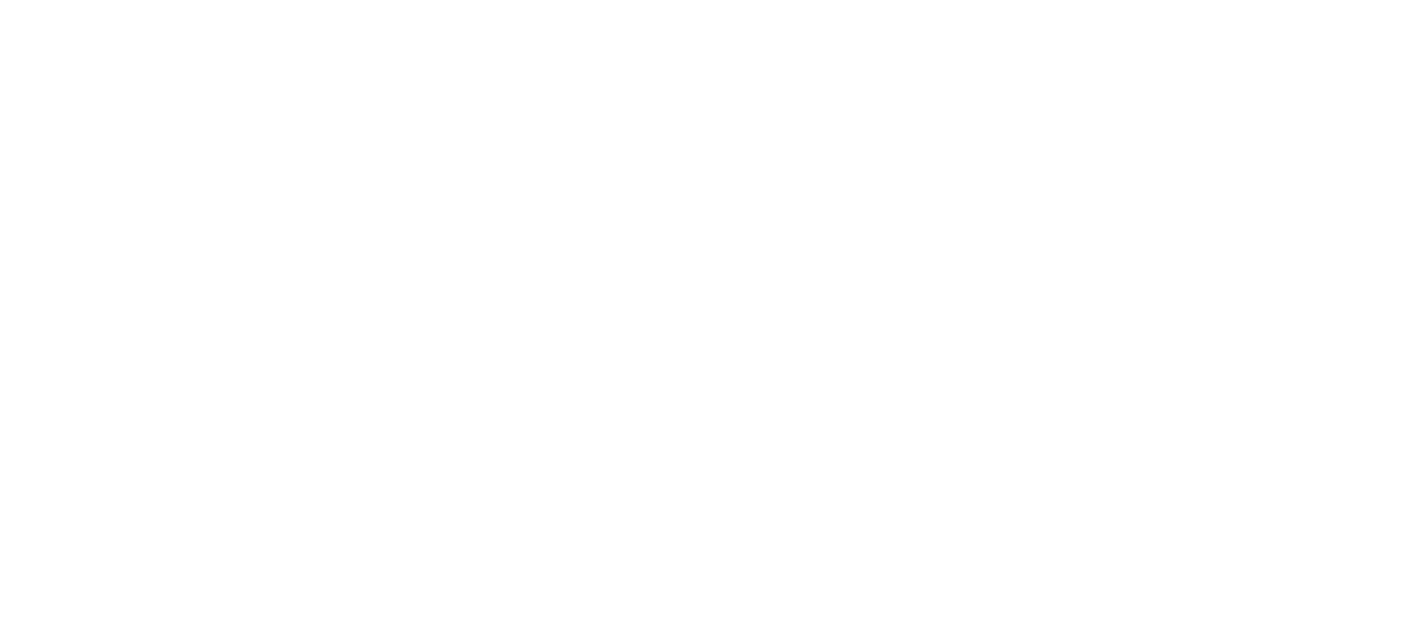
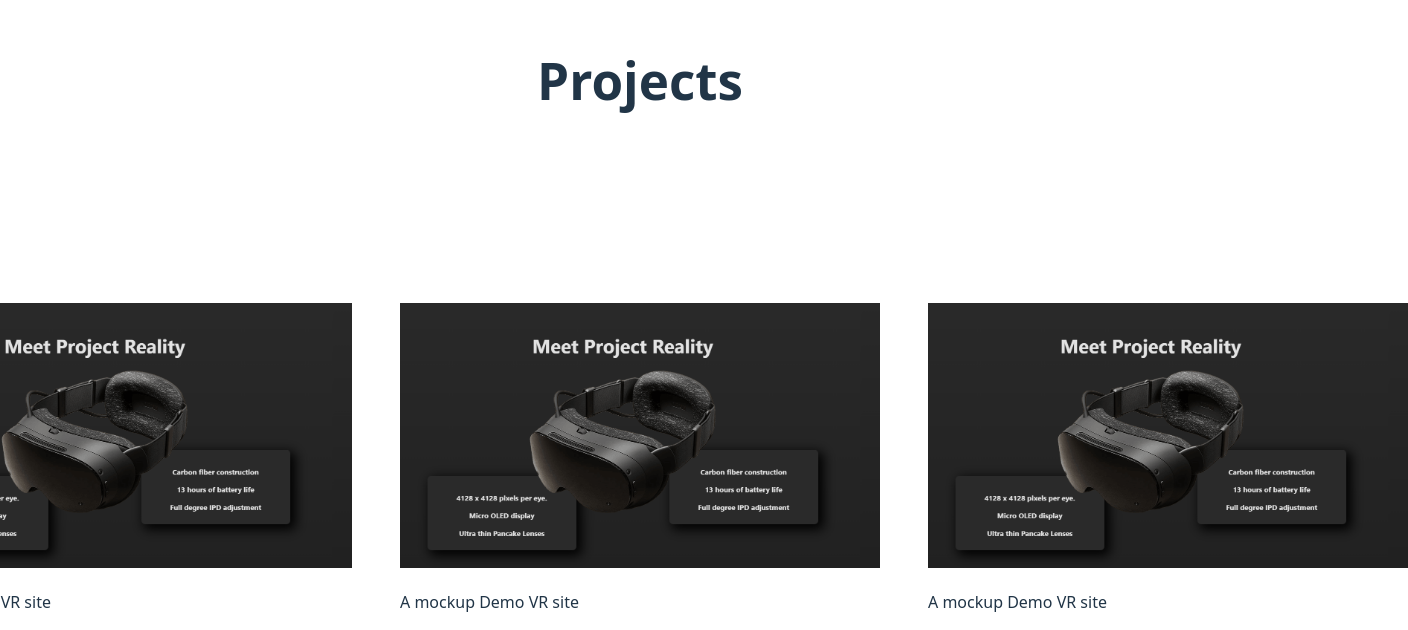
Before and after one commit to Christianvdev/Eportfolio, a React (Vite) app: page / in a window 1280 px wide. Shown: the part 846-1476 px from the top of the page, 1408 px wide, since content can reach past the window. Before the commit the page ends 864 px from the top, so only its background shows below. Built offline with nearby package versions, Linux system fonts and the light colour scheme.

Commit message:
Added Project section
Added a Project section to web page( jsx and css) to show an overview of the 3 best projects. Not finished, just a placeholder for now

```diff
--- a/src/App.jsx
+++ b/src/App.jsx
@@ -1,6 +1,7 @@
 import './App.css'
 import HeroDisplay from './Hero.jsx'
 import HeaderDisplay from './Heading.jsx'
+import DisplayProjects from './Projects.jsx'
 
 function App() {
 
@@ -8,6 +9,7 @@
     <>
       <HeaderDisplay/>
       <HeroDisplay/>
+      <DisplayProjects/>
     </>
   )
 }
--- /dev/null
+++ b/src/Projects.css
@@ -0,0 +1,25 @@
+.Intro-Section{
+    display: flex;
+    flex-direction: column;
+
+    align-items: center;
+    margin-bottom: 10rem;
+
+}
+
+.Projects-Display{
+    display: flex;
+    flex-direction: row;
+
+    gap: 3rem;
+    justify-content: center;
+}
+
+.Project-Image{
+    max-width: 30rem;
+    max-height: 150rem;
+}
+
+.Project-Image:hover{
+    transform: scale(1.1);
+}
--- /dev/null
+++ b/src/Projects.jsx
@@ -0,0 +1,37 @@
+import projectRealityImage from './assets/ProjectReality.png'
+import './Projects.css'
+function DisplayProjects(){
+    return (
+        <>
+            <div>
+
+                <div className='Intro-Section'>
+                    <h1>Projects</h1>
+                </div>
+
+                <div className='Projects-Display'>
+
+                    <div>
+                        <img src={projectRealityImage} alt="ProjectReality Image" className='Project-Image'></img>
+                        <p>A mockup Demo VR site</p>
+                    </div>
+                    <div>
+                        <img src={projectRealityImage} alt="ProjectReality Image" className='Project-Image'></img>
+                        <p>A mockup Demo VR site</p>
+                    </div>
+                    <div>
+                        <img src={projectRealityImage} alt="ProjectReality Image" className='Project-Image'></img>
+                        <p>A mockup Demo VR site</p>
+                    </div>
+
+
+                </div>
+
+
+            </div>
+        </>
+
+    )
+}
+
+export default DisplayProjects;
```
Also changed, not shown: src/assets/ProjectReality.png (added).
